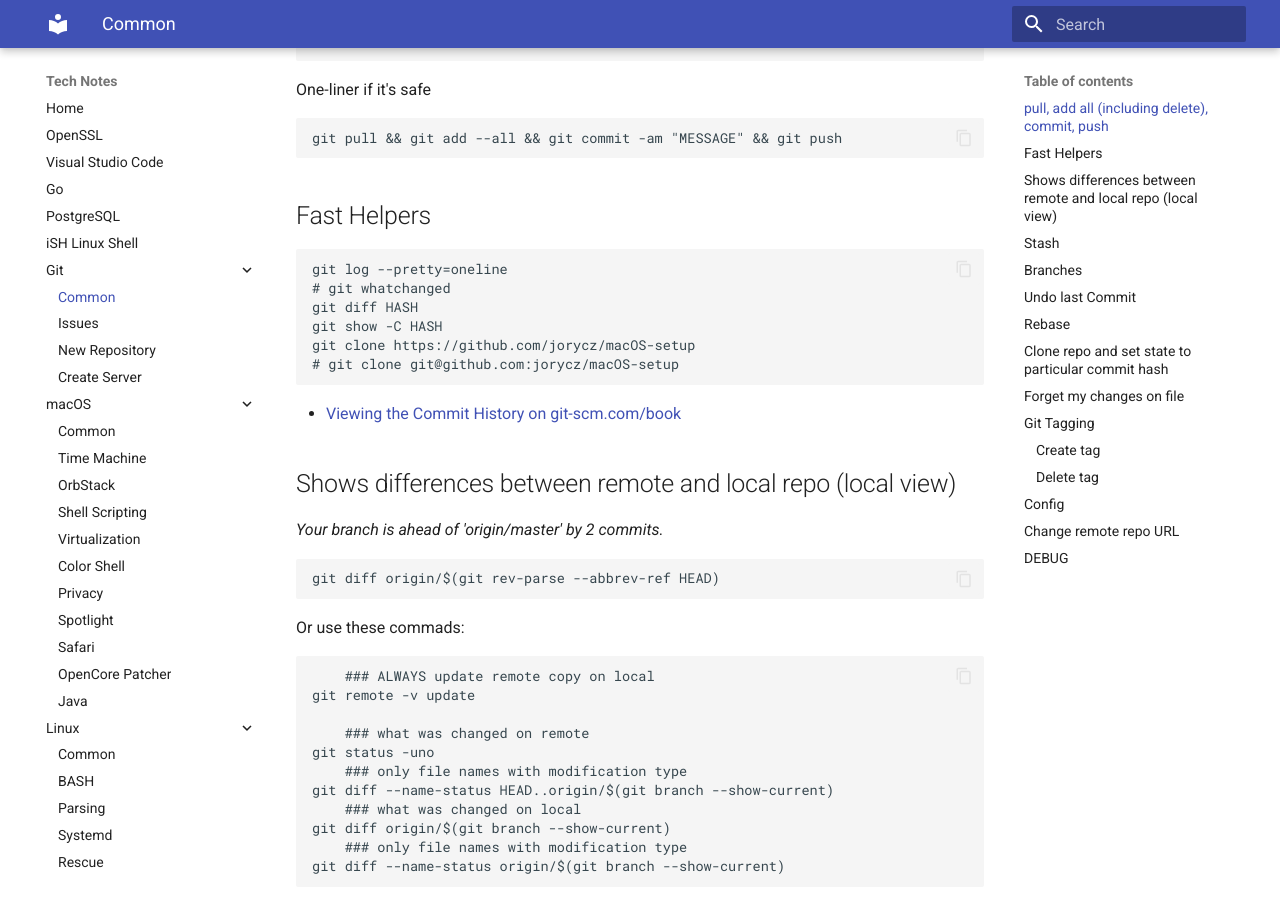
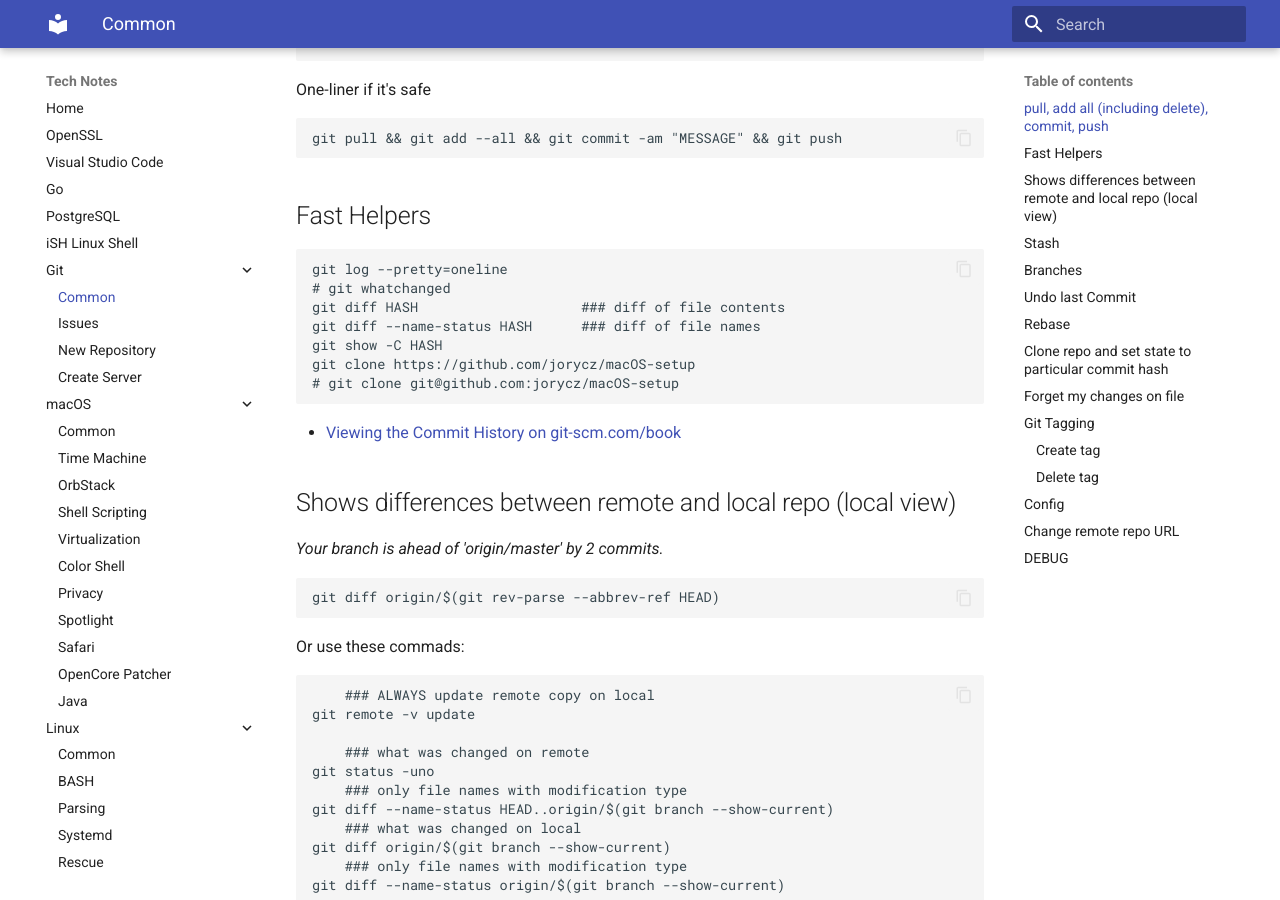
Before and after one commit to jorycz/technotes, an MkDocs documentation site: the page built from docs/Git/Git-Common.md, in a window 1280 px wide and 900 px high, scrolled down 385 px. Built offline with MkDocs 1.6.1 and Material for MkDocs 9.7.7, drawn with Linux system fonts in a browser that asks for light colours.

Commit message:
Git diff file names only

```diff
--- a/docs/Git/Git-Common.md
+++ b/docs/Git/Git-Common.md
@@ -19,7 +19,8 @@
 
     git log --pretty=oneline
     # git whatchanged
-    git diff HASH
+    git diff HASH                    ### diff of file contents
+    git diff --name-status HASH      ### diff of file names
     git show -C HASH
     git clone https://github.com/jorycz/macOS-setup
     # git clone git@github.com:jorycz/macOS-setup
```
